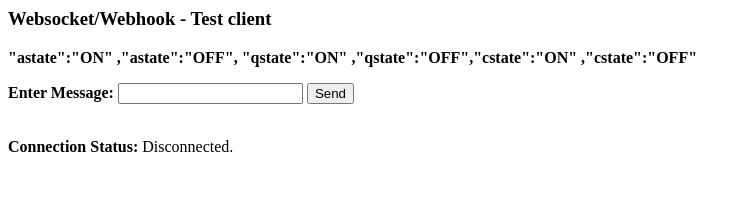
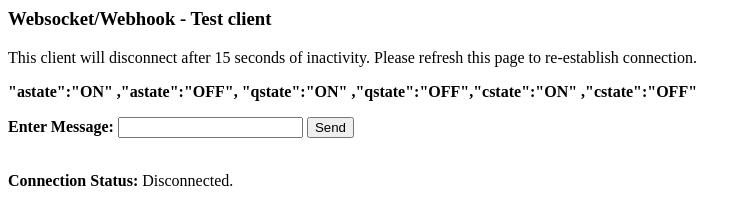
Before and after one commit to Abhi4710/heroku-websocket-webhook, a website: page index.html in a window 1280 px wide. Shown: the whole page, without its empty margins (0-751 px from the left). Drawn offline with Linux system fonts and the light colour scheme.

Commit message:
Update index.html

```diff
--- a/index.html
+++ b/index.html
@@ -3,6 +3,7 @@
 <body>
   <div>
     <h3>Websocket/Webhook - Test client</h3>
+    <p>This client will disconnect after 15 seconds of inactivity. Please refresh this page to re-establish connection.</p>
     <p><b>"astate":"ON" ,"astate":"OFF", "qstate":"ON" ,"qstate":"OFF","cstate":"ON" ,"cstate":"OFF"</b></p>
     <label for="clientReq"><b>Enter Message: </b></label>
     <input type="text" id="clientReq" name='res'>
```
